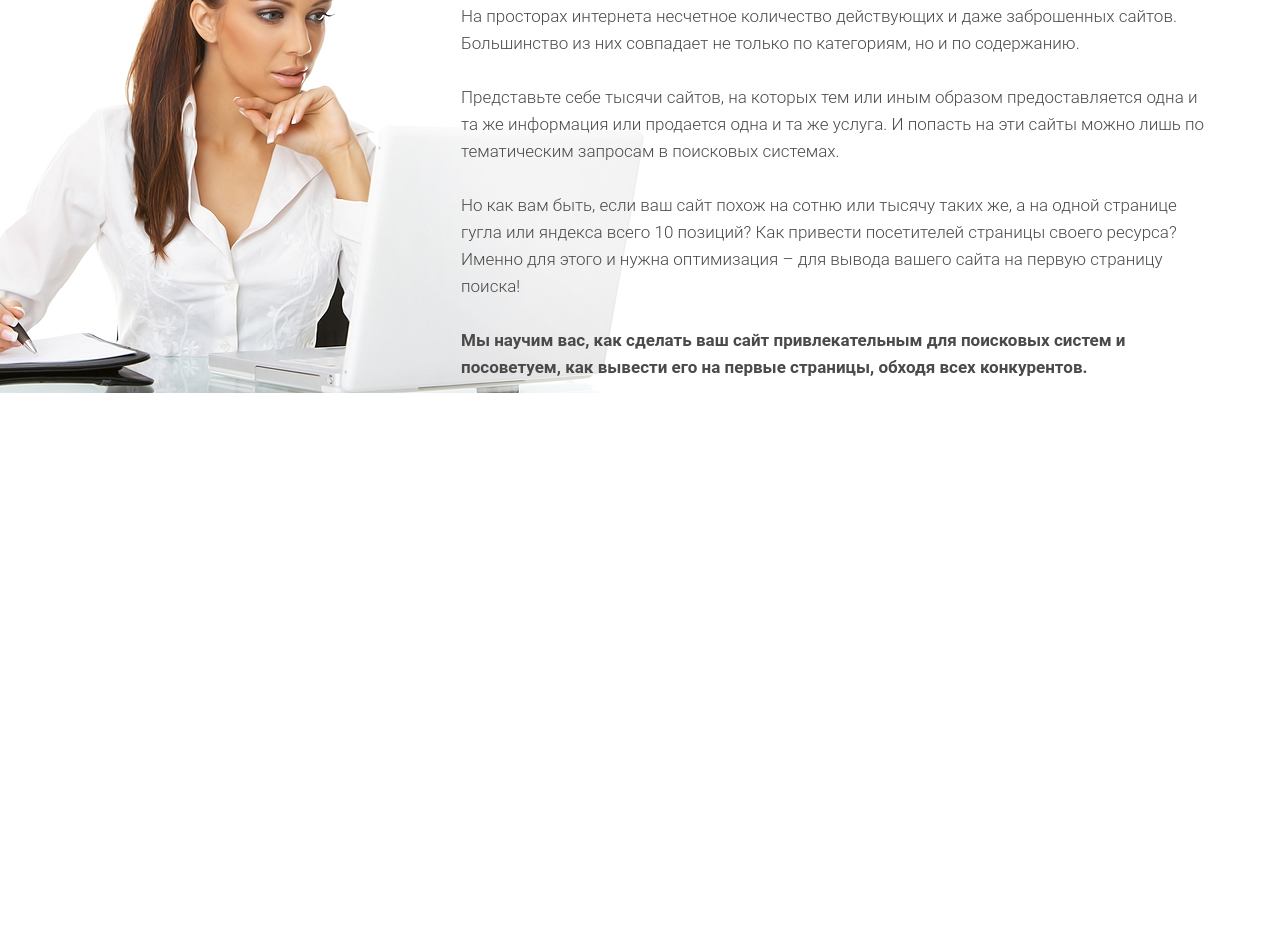
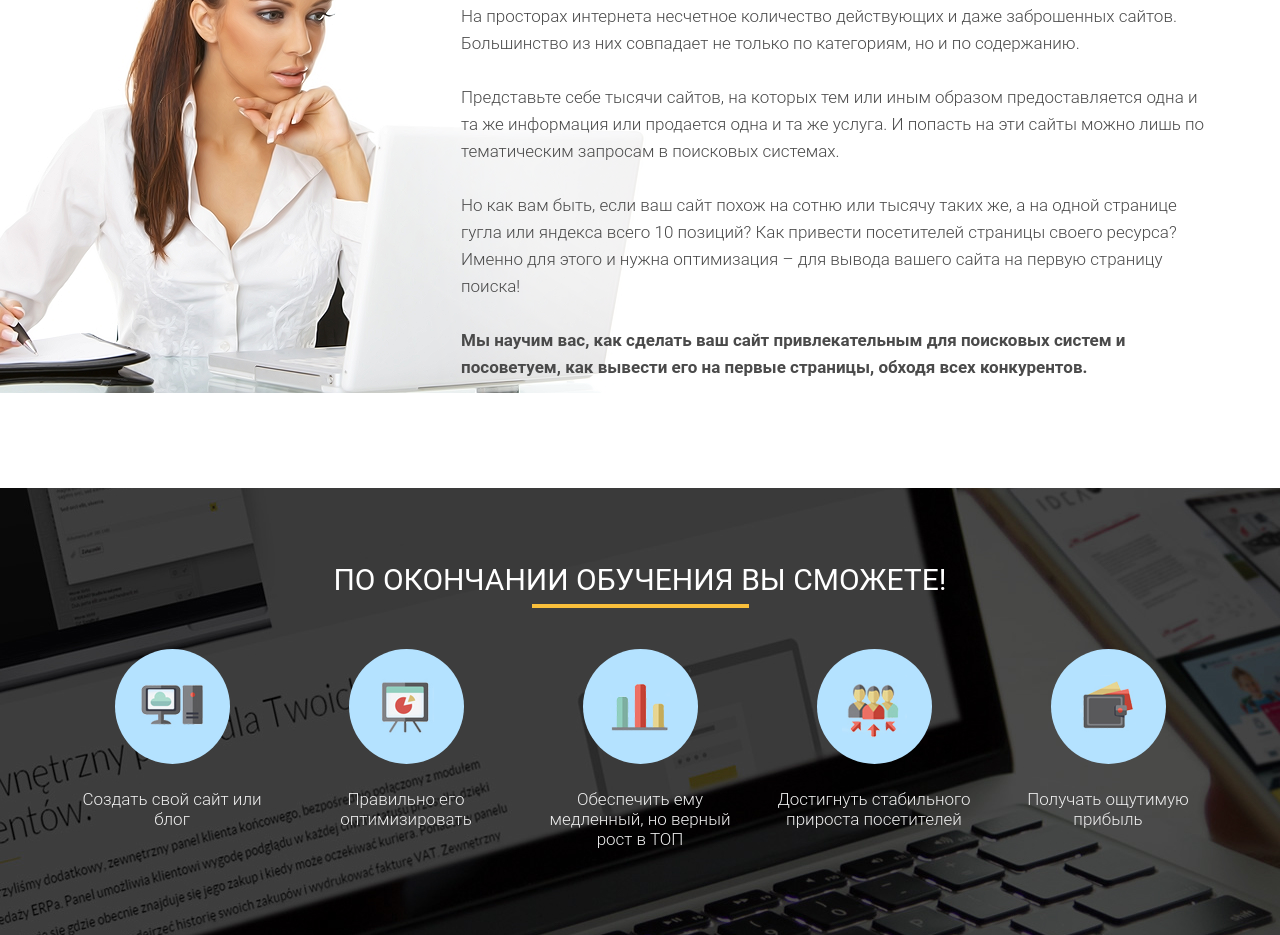
Before and after one commit to Nikitamt/wordpress_site, a plain HTML site: page src/index.html in a window 1280 px wide. Shown: the part 1581-2516 px from the top of the page. Before the commit the page ends 2069 px from the top, so only its background shows below. Drawn offline with Linux system fonts and the light colour scheme.

Commit message:
section finish is done

```diff
--- a/src/css/style.css
+++ b/src/css/style.css
@@ -121,7 +121,7 @@ h2.title {
   padding: 85px 0 75px 0;
 }
 
-.waiting .waiting_header {
+.waiting .waiting_header, .finish .finish_header {
   color: #252525;
   text-align: center;
   font-family: Roboto;
@@ -131,7 +131,12 @@ h2.title {
   text-transform: uppercase;
 }
 
-.waiting .waiting_divider {
+.finish .finish_header {
+  color: #fff;
+}
+
+
+.waiting .waiting_divider, .finish .finish_divider {
   width: 217px;
   height: 4px;
   background-color: #F9BF3B;
@@ -206,3 +211,40 @@ h2.title {
   left: -240px;
   z-index: -1;
 }
+
+.finish {
+  min-height: 447px;
+  padding: 86px 0 79px 0;
+  background: url('../img/second_bg.png') center center/cover no-repeat;
+}
+
+.finish .finish_wrapper {
+  margin-top: 41px;
+  display: flex;
+  justify-content: space-between;
+}
+
+.finish .finish_wrapper .finish_item {
+  width: 204px;
+}
+
+.finish .finish_wrapper .finish_item .finish_round {
+  display: flex;
+  justify-content: center;
+  align-items: center;
+  margin: 0 auto;
+  width: 115px;
+  height: 115px;
+  background-color: #B4E2FF;
+  border-radius: 100%;
+}
+
+.finish .finish_wrapper .finish_item .finish_descr {
+  margin-top: 25px;
+  color: #EFEFEF;
+  text-align: center;
+  font-family: Roboto;
+  font-size: 17px;
+  font-weight: 300;
+  line-height: 20px;
+}
--- a/src/index.html
+++ b/src/index.html
@@ -85,6 +85,47 @@
       <img src="img/woman_bg.png" alt="woman" class="optimization_img">
     </div>
   </section>
+
+  <section class="finish">
+    <div class="container">
+      <h2 class="finish_header">По окончании обучения Вы сможете!</h2>
+      <div class="finish_divider"></div>
+
+      <div class="finish_wrapper">
+        <div class="finish_item">
+          <div class="finish_round">
+            <img src="icons/finish_icon_1.png" alt="1" class="finish_icon">
+          </div>
+          <div class="finish_descr">Создать свой сайт или блог</div>
+        </div>
+        <div class="finish_item">
+          <div class="finish_round">
+            <img src="icons/finish_icon_2.png" alt="2" class="finish_icon">
+          </div>
+          <div class="finish_descr">Правильно его оптимизировать</div>
+        </div>
+        <div class="finish_item">
+          <div class="finish_round">
+            <img src="icons/finish_icon_3.png" alt="3" class="finish_icon">
+          </div>
+          <div class="finish_descr">Обеспечить ему медленный, но верный рост в
+            ТОП</div>
+        </div>
+        <div class="finish_item">
+          <div class="finish_round">
+            <img src="icons/finish_icon_4.png" alt="4" class="finish_icon">
+          </div>
+          <div class="finish_descr">Достигнуть стабильного прироста посетителей</div>
+        </div>
+        <div class="finish_item">
+          <div class="finish_round">
+            <img src="icons/finish_icon_5.png" alt="5" class="finish_icon">
+          </div>
+          <div class="finish_descr">Получать ощутимую прибыль</div>
+        </div>
+      </div>
+    </div>
+  </section>
 </body>
 
 </html>
```
Also changed, not shown: src/img/second_bg.png (added).
